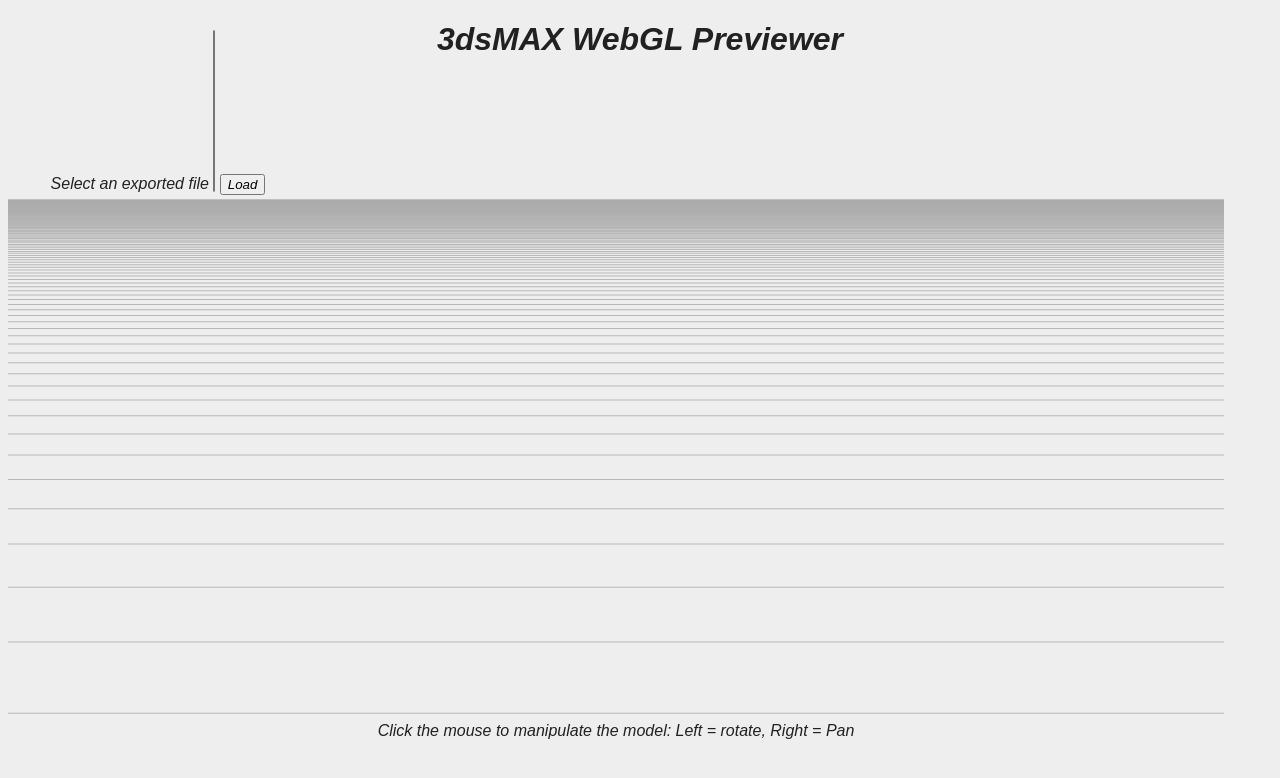
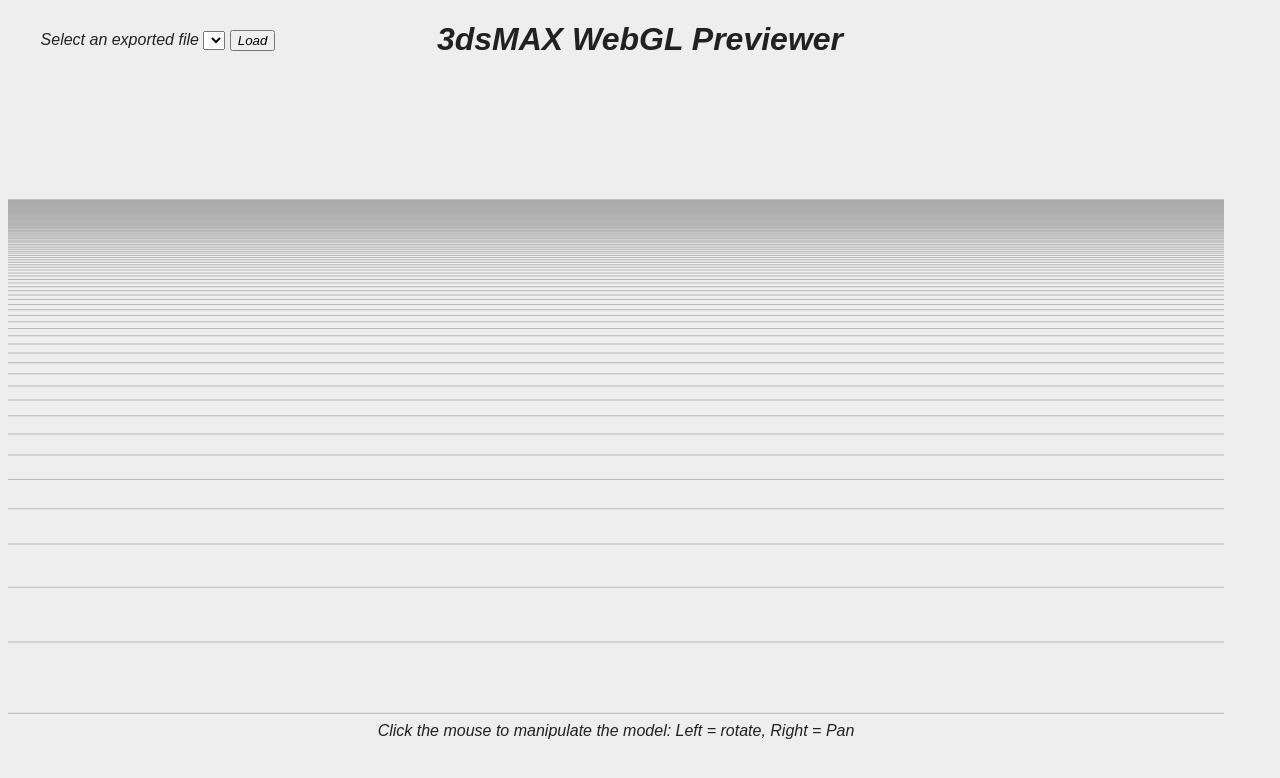
Before and after one commit to tparisi/3dsMaxWebGL, a plain HTML site: page previewer/previewer.html in a window 1280 px wide. Drawn offline with Linux system fonts and the light colour scheme; no server answers; animation ran at ten frames a second.

Commit message:
Tweaked select box and added double click support

```diff
--- a/previewer/previewer.html
+++ b/previewer/previewer.html
@@ -47,7 +47,7 @@
 				elt.add(option);
 				*/
 				var i, len = result.length;
-
+				elt.size = len;
 				for (i = 0; i < len; i++)
 				{
 					option = document.createElement("option");
@@ -109,7 +109,7 @@
 	</div>
 	<div id="listing">
 		Select an exported file
-		<select id="exports" size="10">
+		<select id="exports" size="1"  ondblclick="selectExport();">
 		</select>
 		<button id="loadButton" onclick="selectExport();">Load</button>
 	 </div>
```
